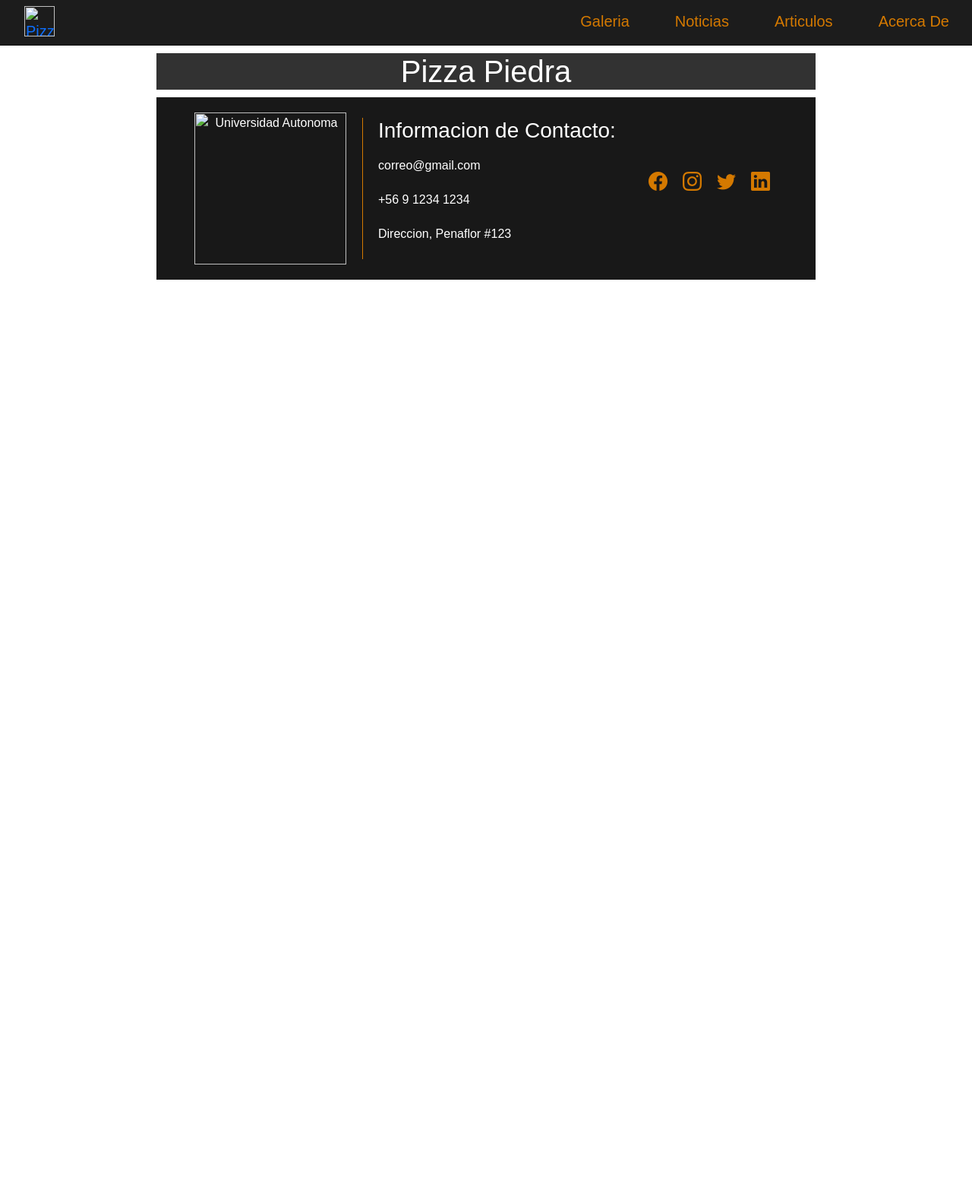
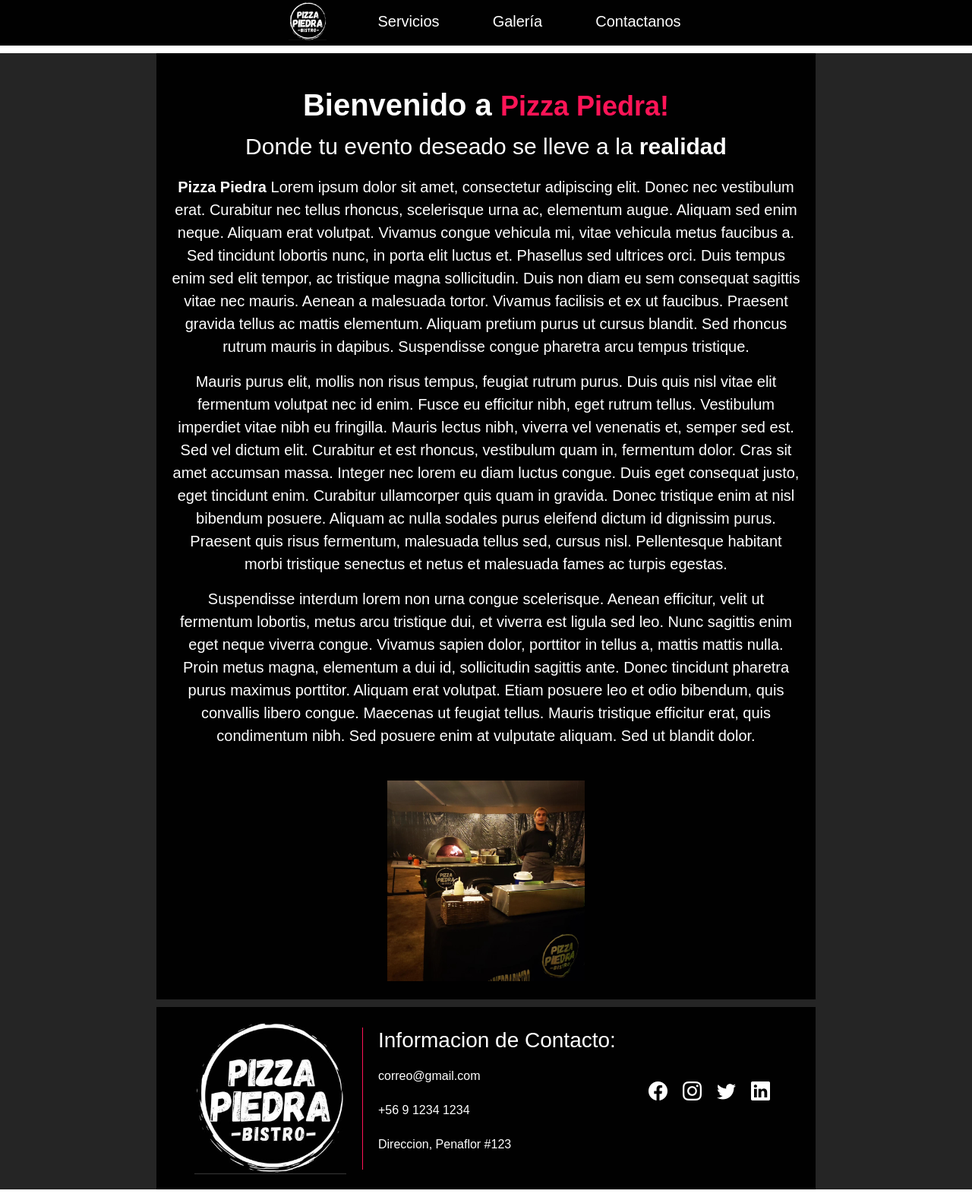
Before and after one commit to thomilin/PizzaPiedra, a Django app: template pizzapiedra/home/templates/home.html in a window 1280 px wide. Shown: the whole page at 76% size. Before the commit the page ends 368 px from the top, so only its background shows below. Run offline with Django 3.2, Linux system fonts and the light colour scheme; the template is opened without the code that fills it, so the values that code supplies are empty.

Commit message:
Terminando home, aun falta

```diff
--- a/pizzapiedra/core/static/styles.css
+++ b/pizzapiedra/core/static/styles.css
@@ -12,12 +12,13 @@
     padding-top:60px;
 }
 
-
 .container {
+    width: 100%;
     max-width: 100%;
     margin: 0 auto;
     padding: 0 20px;
     transition: margin 0.3s;
+    background-color: #252525;
 }
 
 /* Barra de Navegacion*/
@@ -28,54 +29,52 @@
     right: 0;
     font-size: 20px;
     display:flex;
-    justify-content: space-between;
+    justify-content: center;
     align-items: center;
     height: 60px;
-    background-color: #1C1C1C;
-    z-index: 1000;
+    background-color: #010101;
+    /* z-index: 1000; */
     border-bottom: 1px solid #101010;
     padding-top: 12px;
 }
 
 /* Nav Izquierda */
 .nav-brand {
-    width: 40px;
+    width: 50px;
+    margin-right: auto;
 }
 
 /* Nav Derecha */
-.nav-manu-right {
-    display: flex;
-    align-items: center; /* Alinea verticalmente los elementos */
-    color: white;
-}
-.search {
-    color: white;
-    margin: 20px;
-}
 
 /* Nav Medio*/
 .nav-orange {
-    color: #D47900;
+    color: #ffffff;
     text-decoration: none;
 }
 
-.nav-menu{
+.nav-orange:hover {
+    color: #ff1457;
+}
+
+.nav-main ul {
     display: flex;
-    margin-left: 5%;
+    justify-content: center;
+    align-items: center;
 }
 
 .nav-menu li {
-    padding: 30px;
+    padding: 35px;
 }
 
 .nav-main ul li a:hover {
-    border-bottom:2px solid #D47900
+    border-bottom:2px solid #ff1457;
+    color: #ff1457;
 }
 
 /* Contenido */
 
 .container2 {
-    background: rgba(28, 28, 28, 0.9);
+    background: #010101;
     width: 70%;
     margin: 20px auto;
     text-align: center;
@@ -109,7 +108,7 @@
 
 .custom-button {
     padding: 40px 20px;
-    background-color: #a76605;
+    background-color: #ff1457;
     color: white;
     border: none;
     border-radius: 5px;
@@ -124,13 +123,13 @@
 }
 
 .custom-button:hover {
-    background-color: #FFA500;
+    background-color: #ff1457;
     color: #fff;
 }
 
 /* Footer */
 .footer {
-    background: #181818;
+    background: #010101;
     text-align: center;
     padding: 20px 0;
     width: 70%;
@@ -179,7 +178,7 @@
 }
 
 .footer-social a {
-    color: #D47900;
+    color: #ffffff;
     font-size: 25px;
 }
 
@@ -187,31 +186,7 @@
     border-left: 1px solid white;
     padding-left: 20px;
     margin-left: 20px;
-    border-color: #D47900;
-}
-
-/* Login */
-.login-container {
-    margin-top: 60px;
-}
-
-.login-1 {
-    color: white;
-    margin-bottom: 5px;
-    width: 15%;
-    text-align: right;
-    margin-right:1%;
-}
-
-.login-2 {
-    /* background: rgba(28, 28, 28, 0.9); */
-    margin-bottom: 20px;
-    border-radius: 5px;
-    padding: 10px;
-    color: white;
-    width: 40%;
-    border: 1px solid #D47900;
-    background: transparent;
+    border-color: #ff1457;
 }
 
 .input-container {
@@ -221,21 +196,7 @@
 
 hr {
     margin-top: 40px;
-    color: #D47900;
-}
-
-.button-login {
-    background-color: #D47900;
-    color: white;
-    border: none;
-    padding: 10px 20px;
-    cursor: pointer;
-    border-radius: 5px;
-    margin-top: 40px;
-}
-
-.button-login:hover {
-    background-color: #FFA500;
+    color: #ff1457;
 }
 
 .cont {
@@ -243,7 +204,7 @@
 }
 
 .orange-text {
-    color: #FFA500;
+    color: #ff1457;
     font-size: 36px;
     margin-top: 20px;
 }
@@ -257,7 +218,7 @@
 
 .bold-text {
     font-weight: bold;
-    color: #FFA500;
+    color: #ffffff;
 }
 
 .emphasized-text {
@@ -268,97 +229,24 @@
     margin: 20px;
 }
 
-
-.noticia-container {
-    text-align: center;
-    padding-top: 65px;
-    color: white;
-    font-family: 'Roboto', sans-serif;
+/* banner */
+#banner {
+    width: 100%;
+    overflow: hidden;
 }
 
-.noticia-title {
-    color: #FFA500;
-    font-size: 48px;
-    font-family: 'Roboto', sans-serif;
-    margin: 0 80px 0 80px;
+.banner-ul {
+    list-style-type: none;
+    margin: 0;
+    padding: 0;
+    display: flex;
+    transition: transform 1s ease-in-out;
 }
 
-
-.noticia-subtitle {
-    font-weight: 100;
-    text-align: center;
-    color: white;
-    font-size: 36px;
-    margin: 45px 80px 45px 80px;
-    font-family: 'Roboto', sans-serif;
-
+.banner-li {
+    flex: 0 0 100%; /* Cada imagen ocupa el 100% del ancho */
 }
 
-.noticia-date {
-    text-align: left;
-    color: white;
-    font-size: 16px;
-    margin: 20px 0 0 80px;
-    font-family: 'Roboto', sans-serif;
+.banner-li img {
+    width: 30%;
 }
-
-
-.noticia-image {
-    width: 1150px;
-    height: 500px;
-    margin-top: 0px;
-}
-
-.autor-container {
-    display: flex;
-    align-items: center;
-    margin-top: 20px;
-}
-
-.autor-image {
-    width: 80px;
-    height: 80px;
-    border-radius: 50%;
-    margin-left: 80px;
-}
-
-.autor-info {
-    margin-left: 20px;
-}
-
-.autor-name {
-    font-size: 14px;
-    margin: 0;
-}
-
-.autor-line {
-    margin: 10px 0;
-    border: 1px solid #fff;
-}
-
-.autor-occupation {
-    font-size: 14px;
-    margin: 0;
-}
-
-
-.noticia-info {
-    text-align: left;
-    color: white;
-    font-size: 18px;
-    margin: 45px 80px 45px 80px;
-    padding-bottom: 20px;
-    font-family: 'Roboto', sans-serif;
-}
-
-
-.noticia-container {
-    text-align: center;
-    padding-top: 20px;
-    padding-bottom: 20px;
-    color: white;
-    font-family: 'Roboto', sans-serif;
-    display: inline-block;
-    overflow: auto;
-    margin-bottom: 0;
-}
--- a/pizzapiedra/core/templates/base.html
+++ b/pizzapiedra/core/templates/base.html
@@ -26,9 +26,9 @@
       <nav class="nav-main">
         <ul>
           <li>
-            <a class="nav-home" href="#">
+            <a class="nav-home" href="">
               <img
-                src="#"
+                src="../static/img/pizzapiedralogo.jpg"
                 alt="Pizza Piedra LOGO"
                 class="nav-brand"
               />
@@ -37,16 +37,13 @@
         </ul>
         <ul class="nav-menu">
           <li>
-            <a class="nav-orange" href="#">Galeria</a>
+            <a class="nav-orange" href="#">Servicios</a>
           </li>
           <li>
-            <a class="nav-orange" href="#">Noticias</a>
+            <a class="nav-orange" href="#">Galería</a>
           </li>
           <li>
-            <a class="nav-orange" href="#">Articulos</a>
-          </li>
-          <li>
-            <a class="nav-orange" href="#">Acerca De</a>
+            <a class="nav-orange" href="#">Contactanos</a>
           </li>
         </ul>
       </nav>
@@ -60,7 +57,7 @@
       <div class="footer">
         <div class="footer-content">
           <img
-            src="#"
+            src="../static/img/pizzapiedralogo.jpg"
             alt="Universidad Autonoma"
             class="logouautonoma"
           />
@@ -72,12 +69,12 @@
           </div>
           <ul class="footer-social">
             <li>
-              <a class="footer-apps" href="#">
+              <a class="footer-apps" href="https://www.facebook.com/pizzapiedrabistro">
                 <i class="bi bi-facebook"></i>
               </a>
             </li>
             <li>
-              <a class="footer-apps" href="#">
+              <a class="footer-apps" href="https://www.instagram.com/pizzapiedrabistro/">
                 <i class="bi bi-instagram"></i>
               </a>
             </li>
--- a/pizzapiedra/home/templates/home.html
+++ b/pizzapiedra/home/templates/home.html
@@ -2,6 +2,60 @@
 
 {% block title %}Home{% endblock %}
 
+{% load static %}
+
 {% block content %}
-    <h1>Pizza Piedra</h1>
+<script>
+
+document.addEventListener("DOMContentLoaded", function () {
+    const banner = document.getElementById("banner");
+    const ul = banner.querySelector("ul");
+
+    // Configura el intervalo de cambio de imágenes (5 segundos en este ejemplo)
+    const interval = setInterval(changeImage, 3000);
+
+    let currentIndex = 0;
+
+    function changeImage() {
+        currentIndex++;
+        if (currentIndex >= ul.children.length) {
+            currentIndex = 0;
+        }
+        updateBanner();
+    }
+
+    function updateBanner() {
+        const translateX = -currentIndex * 100 + "%";
+        ul.style.transform = `translateX(${translateX})`;
+    }
+});
+
+</script>
+
+<br>
+<div class="text-center content-container">
+    <h1 class="bold-text">Bienvenido a <span class="orange-text">Pizza Piedra!</span></h1>
+    <p class="small-text">Donde tu evento deseado se lleve a la <span class="emphasized-text">realidad</span></p>
+    <p class="smaller-text">
+        <span class="emphasized-text">Pizza Piedra</span> Lorem ipsum dolor sit amet, consectetur adipiscing elit. Donec nec vestibulum erat. Curabitur nec tellus rhoncus, scelerisque urna ac, elementum augue. Aliquam sed enim neque. Aliquam erat volutpat. Vivamus congue vehicula mi, vitae vehicula metus faucibus a. Sed tincidunt lobortis nunc, in porta elit luctus et. Phasellus sed ultrices orci. Duis tempus enim sed elit tempor, ac tristique magna sollicitudin. Duis non diam eu sem consequat sagittis vitae nec mauris. Aenean a malesuada tortor. Vivamus facilisis et ex ut faucibus. Praesent gravida tellus ac mattis elementum. Aliquam pretium purus ut cursus blandit. Sed rhoncus rutrum mauris in dapibus. Suspendisse congue pharetra arcu tempus tristique.
+    </p>
+    <p class="smaller-text">
+        Mauris purus elit, mollis non risus tempus, feugiat rutrum purus. Duis quis nisl vitae elit fermentum volutpat nec id enim. Fusce eu efficitur nibh, eget rutrum tellus. Vestibulum imperdiet vitae nibh eu fringilla. Mauris lectus nibh, viverra vel venenatis et, semper sed est. Sed vel dictum elit. Curabitur et est rhoncus, vestibulum quam in, fermentum dolor. Cras sit amet accumsan massa. Integer nec lorem eu diam luctus congue. Duis eget consequat justo, eget tincidunt enim. Curabitur ullamcorper quis quam in gravida. Donec tristique enim at nisl bibendum posuere. Aliquam ac nulla sodales purus eleifend dictum id dignissim purus. Praesent quis risus fermentum, malesuada tellus sed, cursus nisl. Pellentesque habitant morbi tristique senectus et netus et malesuada fames ac turpis egestas.
+    </p>
+    <p class="smaller-text">
+        Suspendisse interdum lorem non urna congue scelerisque. Aenean efficitur, velit ut fermentum lobortis, metus arcu tristique dui, et viverra est ligula sed leo. Nunc sagittis enim eget neque viverra congue. Vivamus sapien dolor, porttitor in tellus a, mattis mattis nulla. Proin metus magna, elementum a dui id, sollicitudin sagittis ante. Donec tincidunt pharetra purus maximus porttitor. Aliquam erat volutpat. Etiam posuere leo et odio bibendum, quis convallis libero congue. Maecenas ut feugiat tellus. Mauris tristique efficitur erat, quis condimentum nibh. Sed posuere enim at vulputate aliquam. Sed ut blandit dolor.
+    </p>
+
+</div>
+<br>
+
+<div id="banner">
+    <ul class="banner-ul">
+        <li class="banner-li"><img src="{% static 'img/banner1.jpg' %}" alt="Imagen 1"></li>
+        <li class="banner-li"><img src="{% static 'img/banner2.jpg' %}" alt="Imagen 2"></li>
+        <li class="banner-li"><img src="{% static 'img/banner3.jpg' %}" alt="Imagen 3"></li>
+    </ul>
+</div>
+
+<br>
 {% endblock %}
```
Also changed, not shown: pizzapiedra/Ideas.txt (added), pizzapiedra/core/static/img/banner1.jpg (added), pizzapiedra/core/static/img/banner2.jpg (added), pizzapiedra/core/static/img/banner3.jpg (added), pizzapiedra/core/static/img/pizzapiedralogo.jpg (added).
